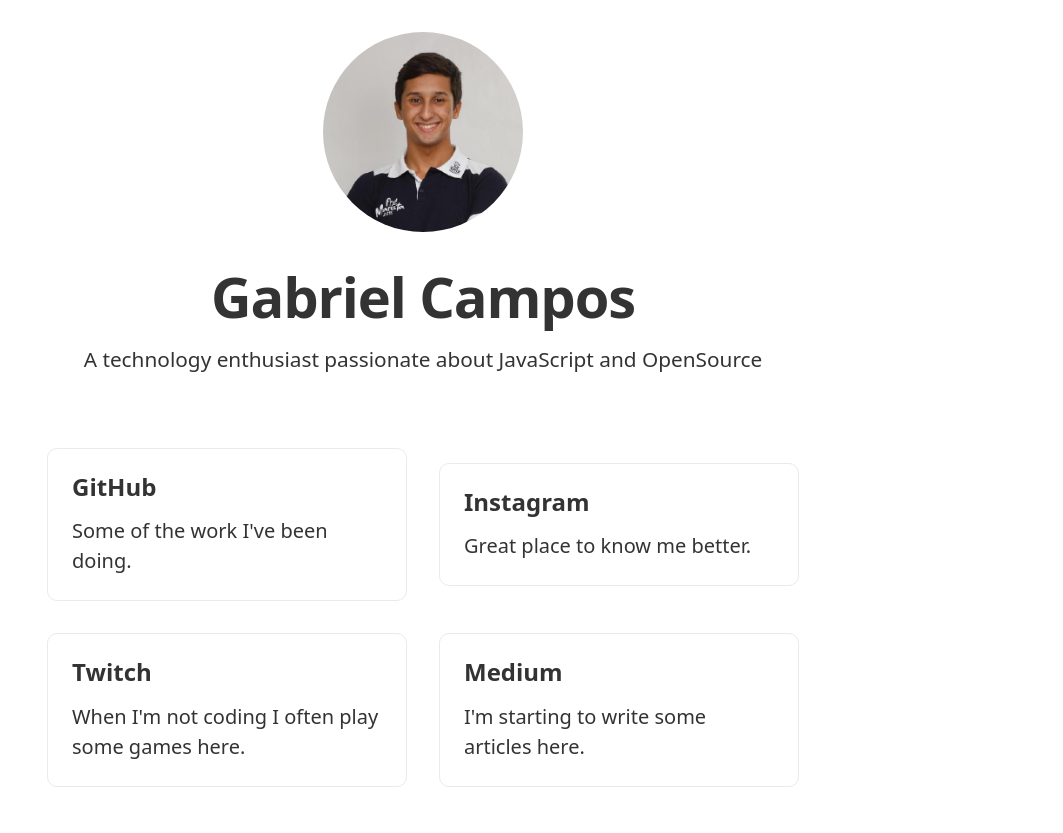
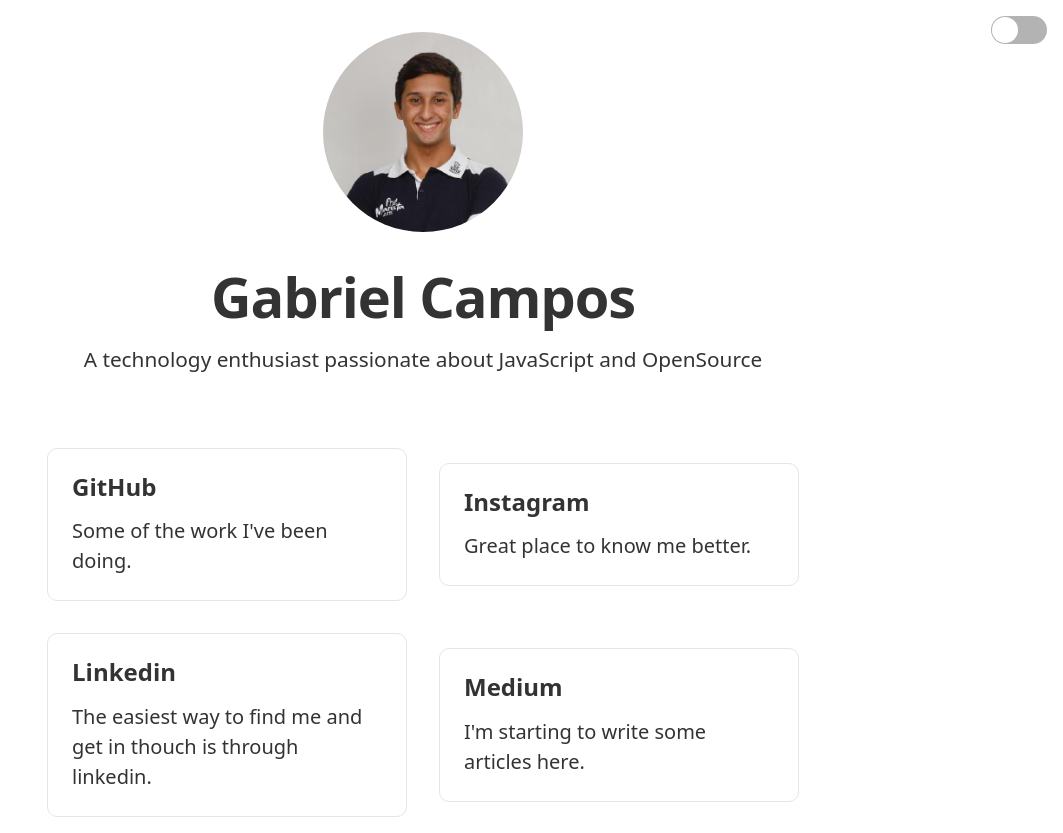
Before and after one commit to gabrielccarvalho/website, a Next.js app: page / in a window 1280 px wide. Shown: the whole page, without its empty margins (217-1280 px from the left). Before the commit the page ends 803 px from the top, so only its background shows below. Built offline with nearby package versions, Linux system fonts and the light colour scheme.

Commit message:
dark theme
* add linkedin

* add createGlobayStyle

* add dark theme

```diff
--- a/package.json
+++ b/package.json
@@ -11,9 +11,11 @@
     "@types/styled-components": "^5.1.7",
     "i18next": "^19.8.4",
     "next": "10.0.3",
+    "polished": "^4.0.5",
     "react": "17.0.1",
     "react-dom": "17.0.1",
     "react-i18next": "^11.8.5",
+    "react-switch": "^5.0.1",
     "styled-components": "^5.2.1"
   },
   "devDependencies": {
--- a/src/containers/Grid.tsx
+++ b/src/containers/Grid.tsx
@@ -23,13 +23,13 @@ const Card = styled.a`
   padding: 1.5rem;
   text-align: left;
   text-decoration: none;
-  border: 1px solid #eaeaea;
+  border: 1px solid ${({ theme }) => theme.colors.foreground};
   border-radius: 10px;
   transition: color 0.15s ease, border-color 0.15s ease;
 
   &:hover {
-    color: #29bc9b;
-    border-color: #29bc9b;
+    color: ${({ theme }) => theme.colors.text};
+    border-color: ${({ theme }) => theme.colors.text};
   }
 `
 
@@ -57,9 +57,9 @@ const CARDS = [
     description: 'Great place to know me better.',
   },
   {
-    name: 'Twitch',
-    link: 'https://www.twitch.tv/overzaoTV',
-    description: 'When I\'m not coding I often play some games here.',
+    name: 'Linkedin',
+    link: 'https://www.linkedin.com/in/gabriel-campos-b7618418a',
+    description: 'The easiest way to find me and get in thouch is through linkedin.',
   },
   {
     name: 'Medium',
--- a/src/containers/Header.tsx
+++ b/src/containers/Header.tsx
@@ -1,6 +1,8 @@
 import React from 'react'
 import Image from 'next/image'
-import styled from 'styled-components'
+import styled, { ThemeContext } from 'styled-components'
+import Switch from 'react-switch'
+import { lighten } from 'polished'
 
 const Container = styled.div`
   display: flex;
@@ -8,6 +10,12 @@ const Container = styled.div`
   justify-content: center;
   align-items: center;
   padding: 2rem 0;
+`
+
+const ThemeSwitcher = styled.div`
+  position: absolute;
+  top: 1rem;
+  right: 1rem;
 `
 
 const ProfilePicture = styled(Image).attrs({
@@ -35,10 +43,25 @@ const Description = styled.p`
   font-size: 1.3rem;
 `
 
-const Header = () => {
+type HeaderProps = {
+  toggleTheme(): void;
+}
+
+const Header = ({ toggleTheme }: HeaderProps) => {
+  const { colors, title } = React.useContext(ThemeContext)
 
   return (
     <Container>
+      <ThemeSwitcher>
+        <Switch
+          onChange={toggleTheme}
+          checked={title === 'dark'}
+          checkedIcon={false}
+          uncheckedIcon={false}
+          onColor={colors.primary}
+          offColor={lighten(0.5, colors.text)}
+        />
+      </ThemeSwitcher>
       <ProfilePicture />
       <Name> Gabriel Campos </Name>
       <Description> A technology enthusiast passionate about JavaScript and OpenSource </Description>
--- a/src/pages/_app.tsx
+++ b/src/pages/_app.tsx
@@ -1,7 +1,23 @@
-import '../styles/globals.css'
+import React from 'react'
+import { ThemeProvider } from 'styled-components'
+import usePersistedState from '@/utils/usePersistedState'
 
+import light from '@/styles/themes/light'
+import dark from '@/styles/themes/dark'
+
+import GlobalStyle from '@/styles/global'
 import type { AppProps } from 'next/app'
 
 export default function Site({ Component, pageProps }: AppProps) {
-  return <Component {...pageProps} />
+  const [theme, setTheme] = usePersistedState('theme', light)
+
+  const toggleTheme = () => {
+    setTheme(theme.title === 'light' ? dark : light)
+  }
+  return (
+    <ThemeProvider theme={theme}>
+      <GlobalStyle />
+      <Component {...pageProps} toggleTheme={toggleTheme} />
+    </ThemeProvider>
+  )
 }
--- a/src/pages/index.tsx
+++ b/src/pages/index.tsx
@@ -3,7 +3,11 @@ import React from 'react'
 import { Header, Grid } from '@/containers'
 import { SEO } from '@/components'
 
-export default function Home() {
+type HomeProps = {
+  toggleTheme(): void;
+}
+
+export default function Home({ toggleTheme }: HomeProps) {
   return (
     <>
       <SEO
@@ -11,7 +15,7 @@ export default function Home() {
         description='A technology enthusiast passionate about JavaScript and OpenSource'
         image='/assets/me.jpeg'
       />
-      <Header />
+      <Header toggleTheme={toggleTheme} />
       <Grid />
     </>
   )
--- /dev/null
+++ b/src/styles/global.ts
@@ -0,0 +1,26 @@
+import { createGlobalStyle } from 'styled-components'
+
+export default createGlobalStyle`
+  html,
+  body {
+    padding: 0;
+    margin: 0;
+    font-family: system-ui, -apple-system, BlinkMacSystemFont, Segoe UI, Helvetica Neue, Helvetica, Arial, sans-serif;
+    color: ${({ theme }) => theme.colors.text};
+    background: ${({ theme }) => theme.colors.background}
+  }
+
+  a {
+    color: inherit;
+    text-decoration: none;
+  }
+
+  * {
+    box-sizing: border-box;
+  }
+
+  ::selection {
+    color: ${({ theme }) => theme.colors.text};
+    background: ${({ theme }) => theme.colors.primary};
+  }
+`
--- a/src/styles/globals.css
+++ /dev/null
@@ -1,21 +0,0 @@
-html,
-body {
-  padding: 0;
-  margin: 0;
-  font-family: system-ui, -apple-system, BlinkMacSystemFont, Segoe UI, Helvetica Neue, Helvetica, Arial, sans-serif;
-  color: #333333;
-}
-
-a {
-  color: inherit;
-  text-decoration: none;
-}
-
-* {
-  box-sizing: border-box;
-}
-
-::selection {
-  color: black;
-  background: #aaffec;
-}
--- /dev/null
+++ b/src/styles/themes/dark.ts
@@ -0,0 +1,12 @@
+export default {
+  title: 'dark',
+
+  colors: {
+    primary: '#f81ce5',
+    secondary: '#ff0080',
+
+    background: '#000000',
+    foreground: '#888888',
+    text: '#ffffff',
+  },
+}
--- /dev/null
+++ b/src/styles/themes/light.ts
@@ -0,0 +1,12 @@
+export default {
+  title: 'light',
+
+  colors: {
+    primary: '#aaffec',
+    secondary: '#3291ff',
+
+    background: '#ffffff',
+    foreground: '#e5e5e5',
+    text: '#333333',
+  },
+}
--- /dev/null
+++ b/src/utils/usePersistedState.ts
@@ -0,0 +1,23 @@
+import { useState, useEffect } from 'react'
+
+export default function usePersistedState(key: string, initialState: any) {
+  const [state, setState] = useState(() => {
+    if (typeof window !== 'undefined') {
+      const storageValue = localStorage.getItem(key)
+
+      if (storageValue) {
+        return JSON.parse(storageValue)
+      } else {
+        return initialState
+      }
+    } else {
+      return initialState
+    }
+  })
+
+  useEffect(() => {
+    localStorage.setItem(key, JSON.stringify(state))
+  }, [key, state])
+
+  return [state, setState]
+}
--- a/tsconfig.json
+++ b/tsconfig.json
@@ -29,5 +29,8 @@
   ],
   "exclude": [
     "node_modules"
+  ],
+  "files": [
+    "src/styles/styled.d.ts"
   ]
 }
```
Also changed, not shown: src/styles/styled.d.ts (added, +16 -0 lines), 1 other file (tests, documents, lock files or other folders).
